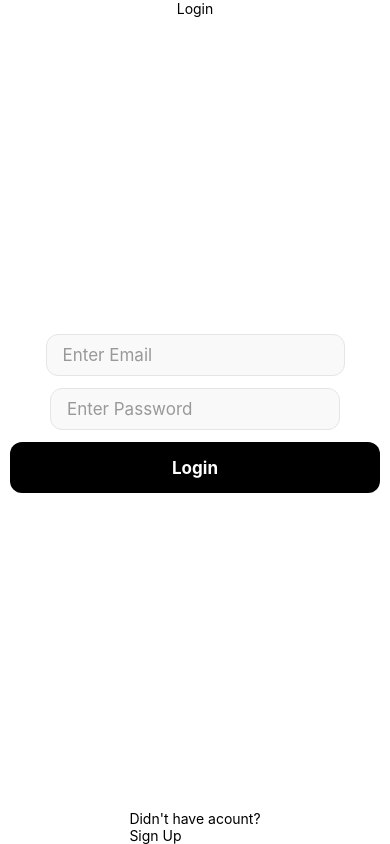
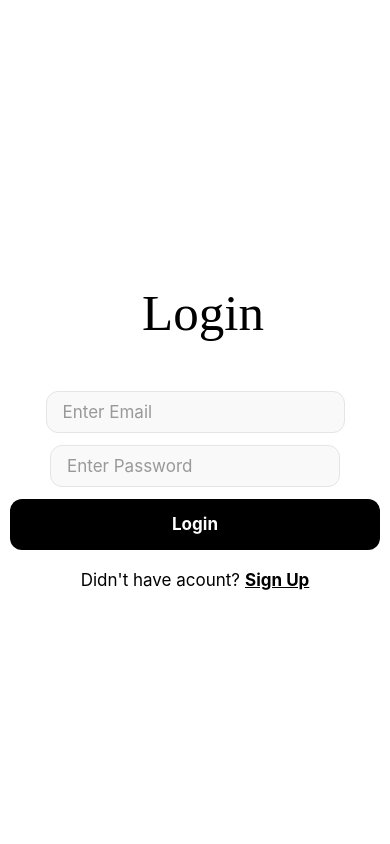
Before and after one commit to kunalgkmit/shopAura, a React Native app: screen / in a window 390 px wide. Built offline with nearby package versions, Linux system fonts and the light colour scheme; some icons are missing.

Commit message:
refactor: fix styling of login, signup and auth

```diff
--- a/src/components/loginForm/styles.ts
+++ b/src/components/loginForm/styles.ts
@@ -6,9 +6,7 @@ import {
 
 export const styles = StyleSheet.create({
   container: {
-    flex: 1,
     alignItems: 'center',
-    justifyContent: 'center',
     width: '100%',
     padding: 10,
   },
--- a/src/components/signUpForm/styles.ts
+++ b/src/components/signUpForm/styles.ts
@@ -6,11 +6,9 @@ import {
 
 export const styles = StyleSheet.create({
   container: {
-    flex: 1,
     alignItems: 'center',
     width: wp('100%'),
     paddingHorizontal: 10,
-    marginTop: hp('7%'),
   },
 
   avatar: { borderRadius: 100, height: hp('17%'), width: wp('37%') },
--- a/src/screens/auth/styles.ts
+++ b/src/screens/auth/styles.ts
@@ -1,9 +1,49 @@
 import { StyleSheet } from 'react-native';
+import {
+  widthPercentageToDP as wp,
+  heightPercentageToDP as hp,
+} from 'react-native-responsive-screen';
 
 export const styles = StyleSheet.create({
   container: {
     flex: 1,
+    justifyContent: 'center',
     alignItems: 'center',
-    justifyContent: 'center',
+  },
+
+  title: {
+    fontFamily: 'PlayfairDisplay-Medium',
+    fontSize: hp('6%'),
+  },
+
+  titleWrapper: {
+    left: wp('2%'),
+    marginVertical: wp('10%'),
+  },
+
+  authFooter: {
+    padding: 10,
+    flexDirection: 'row',
+    gap: 5,
+    alignItems: 'center',
+  },
+
+  footerText: {
+    fontSize: hp('2%'),
+  },
+
+  signUpButton: {
+    borderWidth: 1,
+    borderRadius: 20,
+    paddingHorizontal: 5,
+  },
+
+  isLogin: {
+    fontSize: hp('2%'),
+  },
+
+  toggleButton: {
+    fontWeight: 'bold',
+    textDecorationLine: 'underline',
   },
 });
```
